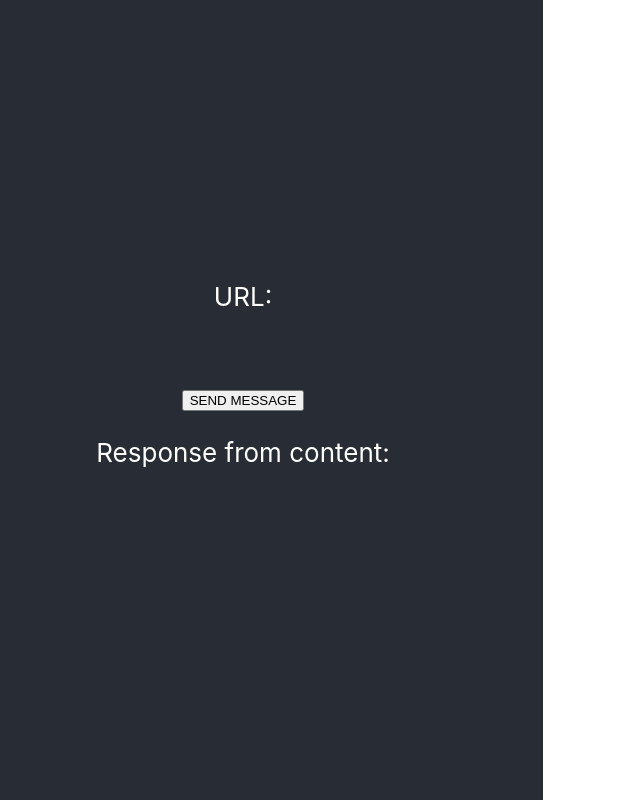
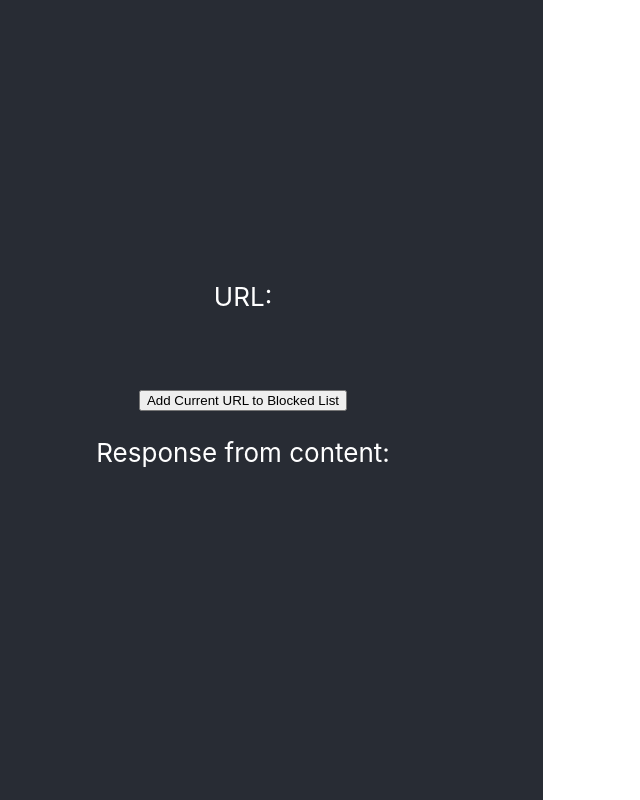
Before and after one commit to sc71/hackathon_alarming, a React (Create React App) app: page / in a window 1280 px wide. Shown: the whole page, without its empty margins (57-697 px from the left). Built offline with nearby package versions, Linux system fonts and the light colour scheme; no server answers.

Commit message:
skeleton for add tab to blocked

```diff
--- a/src/App.tsx
+++ b/src/App.tsx
@@ -1,7 +1,7 @@
 import React, { useEffect, useState } from 'react';
 import logo from './logo.svg';
 import { ChromeMessage, Sender } from "./types";
-import { getCurrentTabUId, getCurrentTabUrl } from "./chrome/utils";
+import { getCurrentTabUId, getCurrentTabUrl, getCurrentTab } from "./chrome/utils";
 import './App.css';
 import { query } from 'express';
 
@@ -9,7 +9,6 @@ import { query } from 'express';
 function App() {
   const[url, setUrl] = useState("");
   const [responseFromContent, setResponseFromContent] = useState("");
-  const blocked = ["netflix.com", "instagram.com", "twitter.com"];
 
   useEffect(() => {
     getCurrentTabUrl((url) => {
@@ -17,13 +16,6 @@ function App() {
     })
   }, []);
 
-  // useEffect(() => {
-  //   for (let i = 0; i < blocked.length; i++) {
-  //     if (url.includes(blocked[i])) {
-  //       sendRemoveAllMessage();
-  //     }
-  //   }
-  // }, [url]);
   const sendTestMessage = () => {
     const message: ChromeMessage = {
       from: Sender.React,
@@ -39,6 +31,12 @@ function App() {
         });
     });
   };
+
+  const addCurrentUrl = () => {
+    getCurrentTab((url) => {
+      //TODO add url to firebase
+    });
+  }
 
   // const sendRemoveMessage = () => {
   //   const message: ChromeMessage = {
@@ -82,7 +80,7 @@ function App() {
         <p>
           {url}
         </p>
-        <button onClick={sendTestMessage}>SEND MESSAGE</button>
+        <button onClick={addCurrentUrl}>Add Current URL to Blocked List</button>
         {/* <button onClick={sendRemoveMessage}>Remove logo</button>
         <button onClick={sendRemoveAllMessage}>Remove all</button> */}
         <p>Response from content:</p>
```
